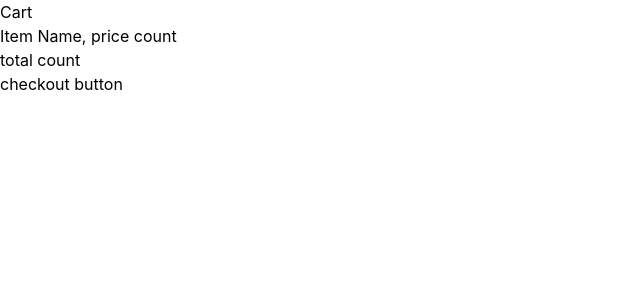
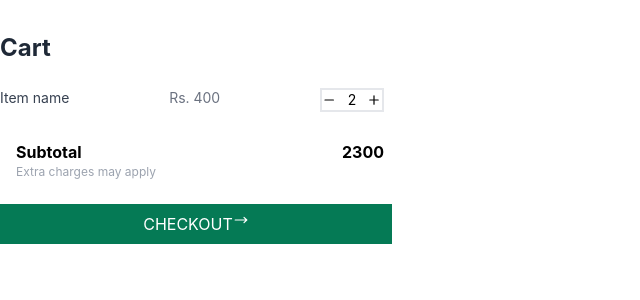
Before and after one commit to lovefromCode/doorStepp-ecommerce-app, a Next.js app: page /food-dashboard/components/CartSection in a window 1280 px wide. Shown: the top 300 px of the page, without its empty margins (0-640 px from the left). Built offline with nearby package versions, Linux system fonts and the light colour scheme.

Commit message:
add to cart section

```diff
--- a/package.json
+++ b/package.json
@@ -9,6 +9,7 @@
     "lint": "next lint"
   },
   "dependencies": {
+    "@heroicons/react": "^2.0.12",
     "firebase": "^9.11.0",
     "flowbite": "^1.5.3",
     "flowbite-react": "^0.1.11",
--- a/src/pages/food-dashboard/FoodDashboard.js
+++ b/src/pages/food-dashboard/FoodDashboard.js
@@ -40,7 +40,7 @@ function FoodDashboard() {
     initialFetchData();
   }, []);
 
-  console.log({ foodItems });
+  // console.log({ foodItems });
   return (
     <>
       <Header />
--- a/src/pages/food-dashboard/components/CartSection.js
+++ b/src/pages/food-dashboard/components/CartSection.js
@@ -3,13 +3,44 @@ import Image from 'next/image';
 
 function CartSection() {
   return (
-    <div className='flex flex-col item-center'>
-      <div>Cart</div>
-      <div>
-        Item Name, price count
+    <div className='hidden md:flex flex-col py-5' style={{ width: '400px' }}>
+      <div className='font-bold text-2xl text-gray-800 py-3'>Cart</div>
+      {/* Item name, count and price */}
+      <div className='py-3 flex justify-between item-center pr-4 pl-2'>
+        <div className='text-sm text-gray-700'>Item name</div>
+        <div className='text-sm text-gray-500'>
+          Rs. 400
+        </div>
+        <div className='flex justify-between item-center border-solid border-2 border-green-800 w-16 h-12'>
+          <button>
+            <svg xmlns="http://www.w3.org/2000/svg" viewBox="0 0 20 20" fill="currentColor" className="w-4 h-4">
+              <path fillRule="evenodd" d="M3 10a.75.75 0 01.75-.75h10.5a.75.75 0 010 1.5H3.75A.75.75 0 013 10z" clipRule="evenodd" />
+            </svg>
+          </button>
+          <span className='text-sm'> 2 </span>
+          <button>
+            <svg xmlns="http://www.w3.org/2000/svg" viewBox="0 0 20 20" fill="currentColor" className="w-4 h-4">
+              <path d="M10.75 4.75a.75.75 0 00-1.5 0v4.5h-4.5a.75.75 0 000 1.5h4.5v4.5a.75.75 0 001.5 0v-4.5h4.5a.75.75 0 000-1.5h-4.5v-4.5z" />
+            </svg>
+
+          </button>
+        </div>
       </div>
-      <div> total count</div>
-      <div> checkout button </div>
+      {/* Subtotal */}
+      <div className='flex flex-col justify-between item-center py-4'>
+        <div className='flex justify-between item-center text-md font-bold px-4'>
+          <span>Subtotal</span>
+          <span>2300</span>
+        </div>
+        <div className='text-xs text-gray-400 px-4'>Extra charges may apply</div>
+      </div>
+      {/* Checkout button */}
+      <div className='flex justify-center cursor-pointer bg-green-600 text-white text-bold py-2 mr-2 mt-2'>
+        <span> CHECKOUT </span>
+        <svg xmlns="http://www.w3.org/2000/svg" viewBox="0 0 20 20" fill="currentColor" class="w-4 h-4 mt-1">
+          <path fill-rule="evenodd" d="M2 10a.75.75 0 01.75-.75h12.59l-2.1-1.95a.75.75 0 111.02-1.1l3.5 3.25a.75.75 0 010 1.1l-3.5 3.25a.75.75 0 11-1.02-1.1l2.1-1.95H2.75A.75.75 0 012 10z" clip-rule="evenodd" />
+        </svg>
+      </div>
     </div>
   )
 }
--- a/src/pages/food-dashboard/components/FoodComponent.js
+++ b/src/pages/food-dashboard/components/FoodComponent.js
@@ -4,10 +4,10 @@ import Image from 'next/image';
 import cookie from "../../../assets/cookie.jpeg";
 
 function FoodComponent({ foodItems }) {
-    console.log(foodItems);
+    // console.log(foodItems);
     return (
         <div>
-            {[1,23,43,45,64, 4,4,4,4,4,34,4, 5,45,45,5,5,4,5,6,3,2,3,54,5,23 ].map(item => {
+            {foodItems.data.map(item => {
                 return (
                     <div className="flex justify-center shadow-md" style={{ height: '200px', margin: '30px', padding: '10px' }}>
                         <Image
```
Also changed, not shown: 1 other file (tests, documents, lock files or other folders).
